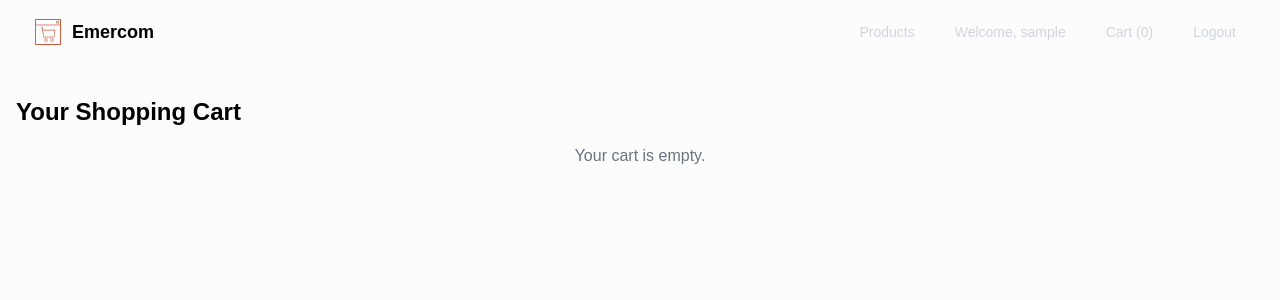
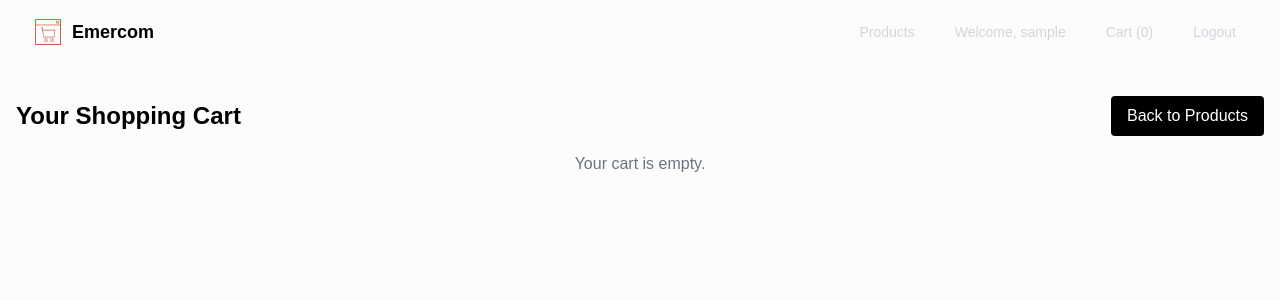
Before and after one commit to OtlotlengMajuja/JSF-Portfolio_Piece_OTLMAJ363_JSE2401_GroupD_Otlotleng-Majuja_JSF04, a Vue app: page /cart in a window 1280 px wide. Shown: the top 300 px of the page. Built offline with nearby package versions, Linux system fonts and the light colour scheme; sample sign-in values are in the browser's storage; the HTML template or start-up script is replaced by a standard one.

Commit message:
Updated `CartView`: replaced h1 header with a flex container containing h1 and a router-link to '/products'

```diff
--- a/src/components/view/CartView.vue
+++ b/src/components/view/CartView.vue
@@ -1,6 +1,15 @@
 <template>
   <div class="container mx-auto px-4 py-8">
-    <h1 class="text-2xl font-bold mb-4">Your Shopping Cart</h1>
+    <div class="flex items-center justify-between mb-4">
+      <h1 class="text-2xl font-bold">Your Shopping Cart</h1>
+      <router-link
+        to="/products"
+        class="bg-black text-white px-4 py-2 rounded hover:bg-black"
+        @click="toggleMenu"
+      >
+        Back to Products
+      </router-link>
+    </div>
     <div v-if="cartItems.length === 0" class="text-center text-gray-500">
       Your cart is empty.
     </div>
```
